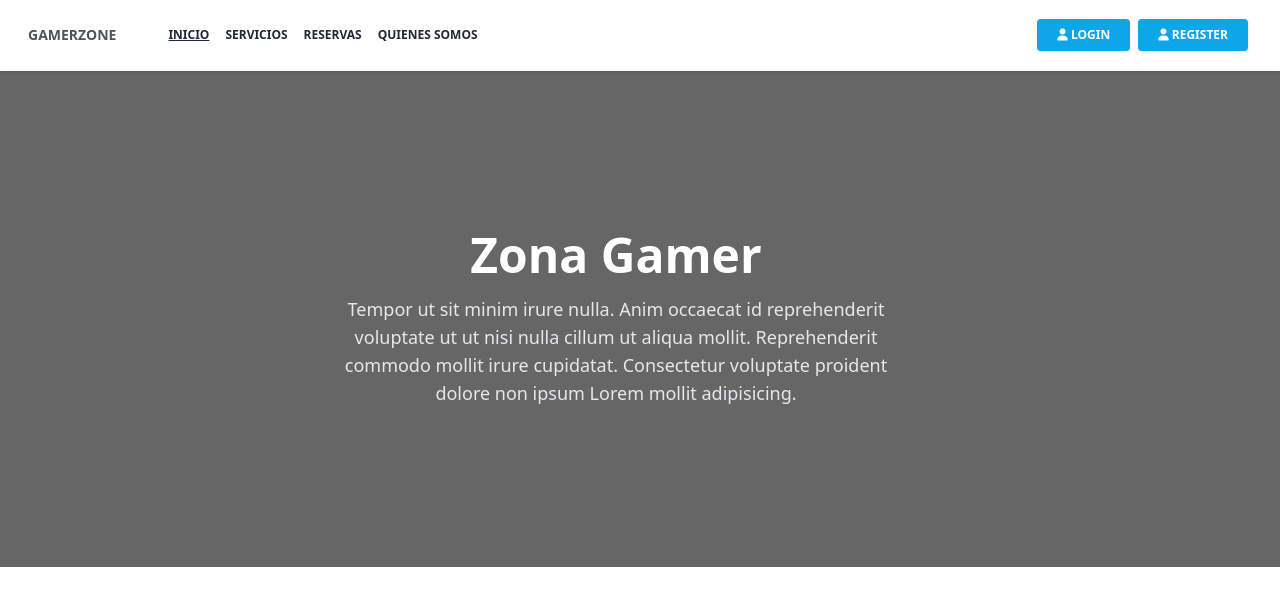
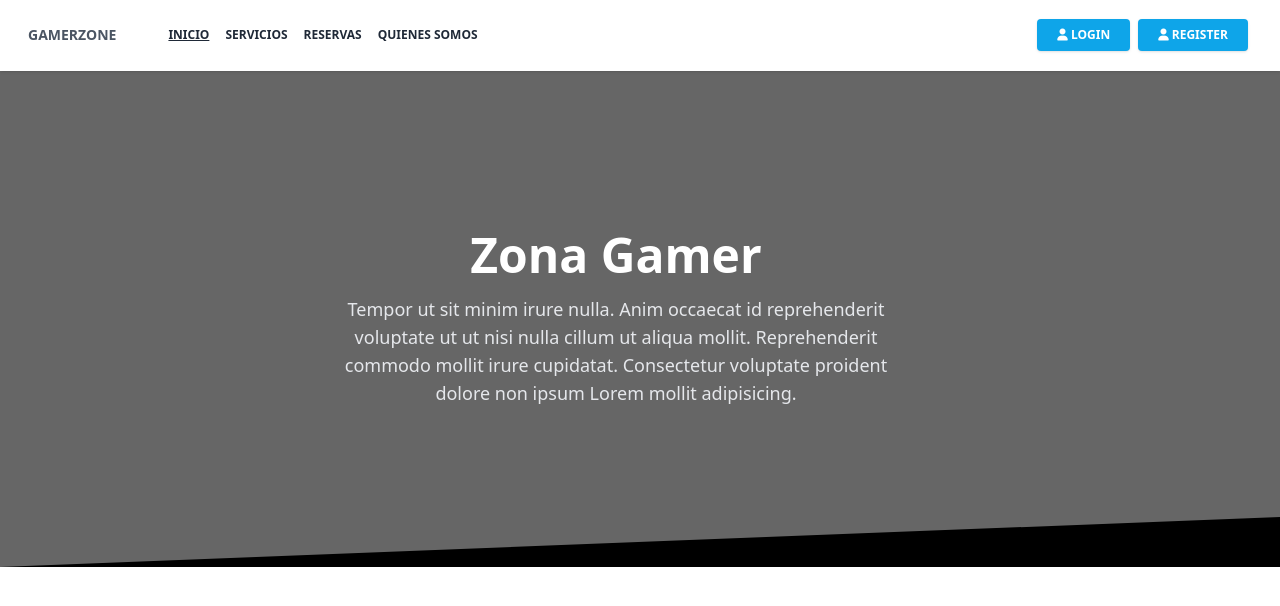
Before and after one commit to AstridCely/proyecto-trabajo-de-campo-frontend, a React (Vite) app: page / in a window 1280 px wide. Shown: the top 606 px of the page. Built offline with nearby package versions, Linux system fonts and the light colour scheme.

Commit message:
se añadieron algunos estilos personalizados a tailwind

```diff
--- a/tailwind.config.js
+++ b/tailwind.config.js
@@ -2,7 +2,32 @@
 module.exports = {
  content: ["./index.html", "./src/**/*.{js,jsx,ts,tsx}"],
  theme: {
-    extend: {},
+  extend: {
+    inset: {
+      "-100": "-100%",
+      "-225-px": "-225px",
+      "-160-px": "-160px",
+      "-150-px": "-150px",
+      "-94-px": "-94px",
+      "-50-px": "-50px",
+      "-29-px": "-29px",
+      "-20-px": "-20px",
+      "25-px": "25px",
+      "40-px": "40px",
+      "95-px": "95px",
+      "145-px": "145px",
+      "195-px": "195px",
+      "210-px": "210px",
+      "260-px": "260px",
+    },
+    height: {
+      "95-px": "95px",
+      "70-px": "70px",
+      "350-px": "350px",
+      "500-px": "500px",
+      "600-px": "600px",
+    },
+  },
   },
   plugins: [],
 };
```
